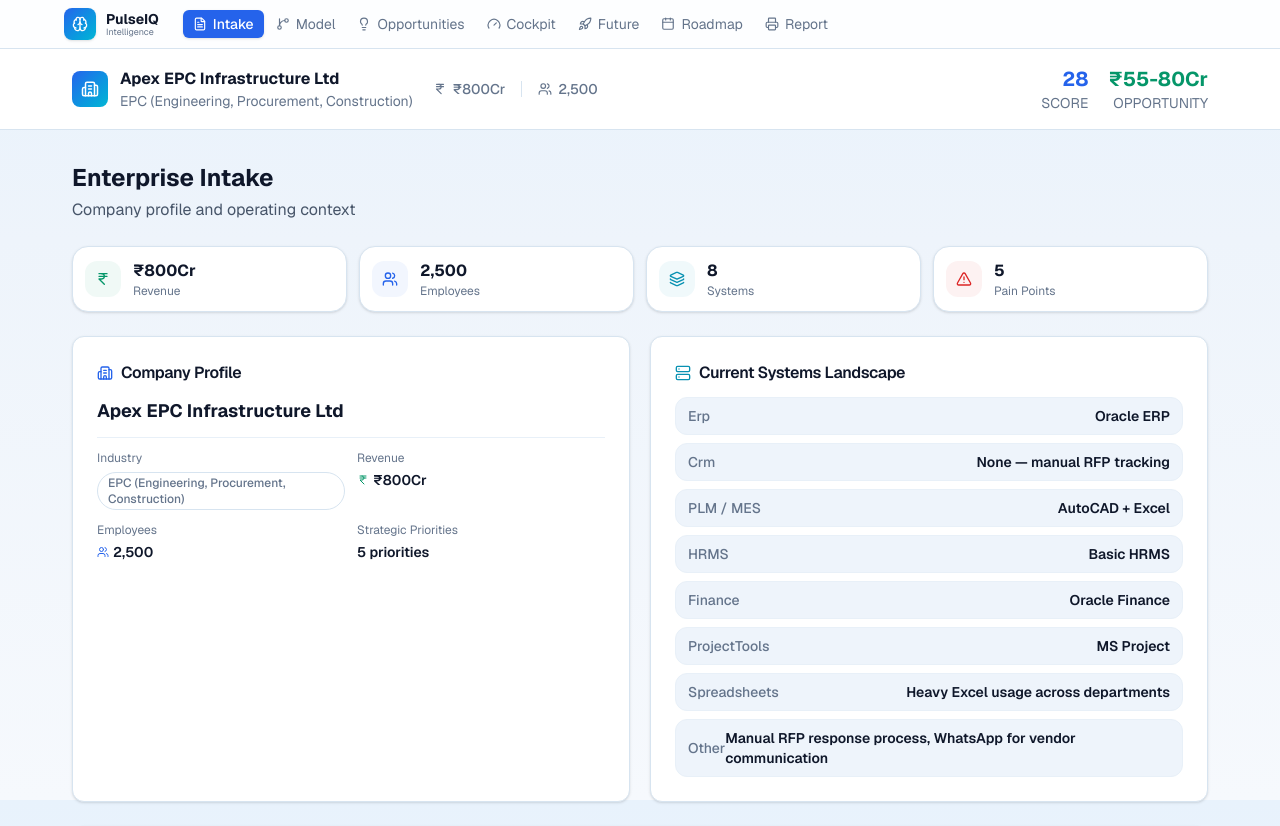
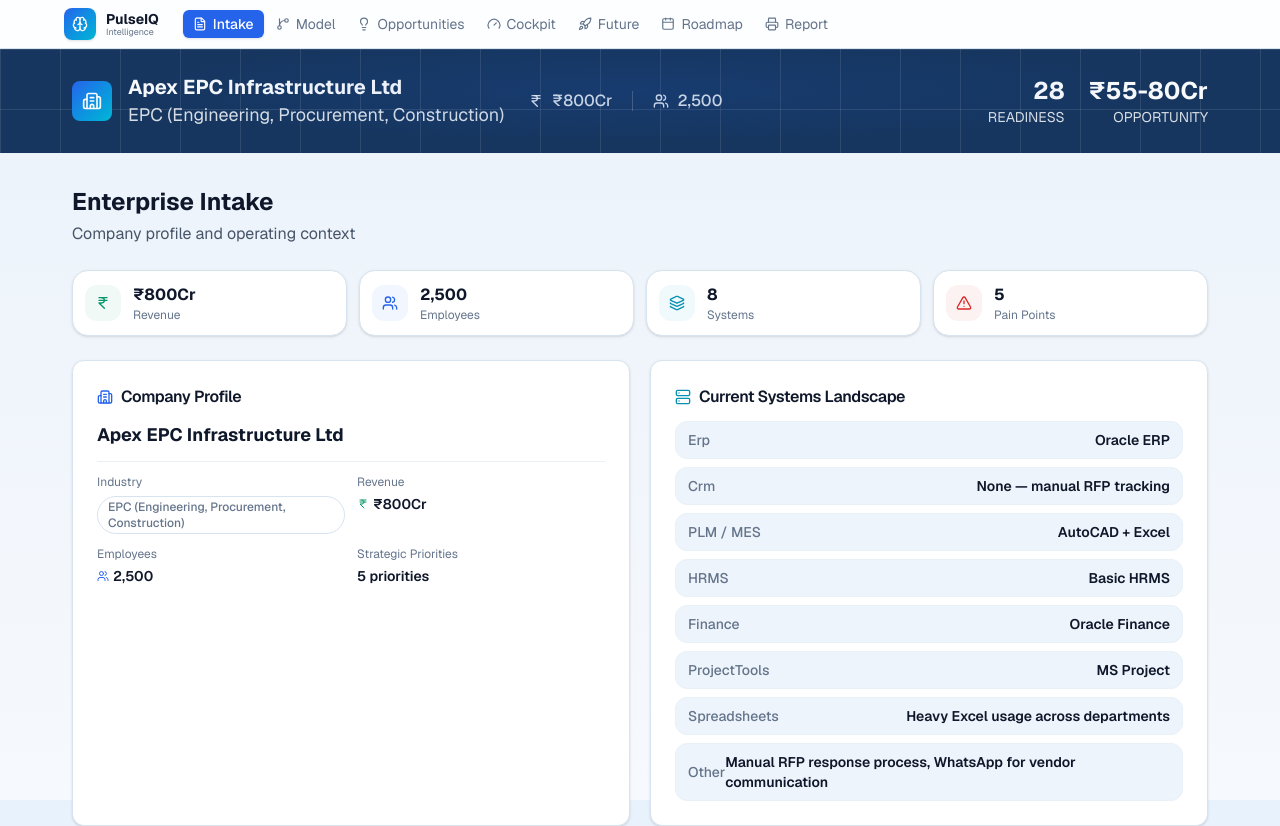
Before and after one commit to mohan69/pulseIQ, a Next.js app: page /assessment/apex-epc-infrastructure/intake in a window 1280 px wide. Shown: the top 826 px of the page. Built offline with nearby package versions, Linux system fonts and the light colour scheme.

Commit message:
Apply WinsProposal brand feel to PulseIQ inner pages

```diff
--- a/src/app/dashboard/page.tsx
+++ b/src/app/dashboard/page.tsx
@@ -44,14 +44,27 @@
         </div>
       </nav>
 
-       <main className="max-w-[1200px] mx-auto px-6 py-12">
-         <div className="bg-white rounded-2xl border border-border p-8 mb-8 shadow-sm">
-           <h2 className="text-2xl font-bold text-foreground mb-4">Enterprise Intelligence Demo Center</h2>
-           <p className="text-foreground-secondary text-lg max-w-3xl">
-             Explore how PulseIQ converts operating complexity into AI transformation priorities, business impact, and a 90-day roadmap.
-           </p>
-         </div>
-         <div className="mb-6">
+       <main className="max-w-[1200px] mx-auto px-6 py-0">
+         {/* Dark Navy Grid Banner */}
+         <section className="dark-grid-banner relative overflow-hidden">
+           <div className="hero-glow absolute inset-0" />
+           <div className="max-w-[1200px] mx-auto px-6 py-12 text-center">
+             <h2 className="text-2xl font-bold mb-4">Enterprise Intelligence Demo Center</h2>
+             <p className="text-lg max-w-3xl">
+               Explore how PulseIQ converts operating complexity into AI transformation priorities, business impact, and a 90-day roadmap.
+             </p>
+             <div className="mt-8">
+               <Link href="/assessment/bharat-heavy-fabrications/intake">
+                 <Button size="lg" className="text-base px-8 h-[52px] bg-green hover:bg-green/90 text-white shadow-lg font-semibold">
+                   Explore Demo Assessment
+                   <ArrowRight className="h-5 w-5" />
+                 </Button>
+               </Link>
+             </div>
+           </div>
+         </section>
+
+         <div className="mb-8">
            <h3 className="text-xl font-bold text-foreground mb-4">Available Demo Assessments</h3>
            <p className="text-foreground-secondary text-lg max-w-2xl">
              Select a seeded demo assessment to see how PulseIQ converts operating complexity into AI transformation priorities.
--- a/src/app/globals.css
+++ b/src/app/globals.css
@@ -114,6 +114,44 @@
   background-size: 60px 60px;
 }
 
+/* Reusable Dark Navy Grid Banner */
+.dark-grid-banner {
+  background-color: var(--hero-bg);
+  background-image:
+    linear-gradient(rgba(255,255,255,0.10) 1px, transparent 1px),
+    linear-gradient(90deg, rgba(255,255,255,0.10) 1px, transparent 1px);
+  background-size: 60px 60px;
+  color: var(--hero-text);
+}
+
+.dark-grid-banner .hero-glow {
+  background: radial-gradient(ellipse at 50% 40%, rgba(37, 99, 235, 0.12) 0%, transparent 60%);
+}
+
+/* Text variants for dark banner */
+.dark-grid-banner h1,
+.dark-grid-banner h2,
+.dark-grid-banner h3,
+.dark-grid-banner h4,
+.dark-grid-banner h5,
+.dark-grid-banner h6 {
+  color: var(--hero-text);
+}
+
+.dark-grid-banner p,
+.dark-grid-banner span,
+.dark-grid-banner div {
+  color: var(--hero-text-secondary);
+}
+
+.dark-grid-banner .text-white {
+  color: var(--hero-text);
+}
+
+.dark-grid-banner .text-white\/[0-9]+ {
+  color: var(--hero-text-secondary);
+}
+
 /* Hero Glow Effect */
 .hero-glow {
   background: radial-gradient(ellipse at 50% 40%, rgba(37, 99, 235, 0.12) 0%, transparent 60%);
--- a/src/components/layout/AssessmentShell.tsx
+++ b/src/components/layout/AssessmentShell.tsx
@@ -17,44 +17,51 @@
     <div className="min-h-screen">
       <StepProgress assessmentId={assessmentId} />
       {assessment && (
-        <div className="bg-white border-b border-border">
-          <div className="max-w-[1200px] mx-auto px-8 py-4">
-            <div className="flex items-center justify-between gap-6">
-              <div className="flex items-center gap-5 min-w-0">
-                <div className="flex items-center gap-3 shrink-0">
-                  <div className="h-9 w-9 rounded-lg bg-gradient-to-br from-accent to-cyan flex items-center justify-center">
-                    <Building2 className="h-4.5 w-4.5 text-white" />
+        <>
+          {/* Dark Navy Grid Banner for Assessment Context */}
+          <section className="dark-grid-banner relative overflow-hidden">
+            <div className="hero-glow absolute inset-0" />
+            <div className="max-w-[1200px] mx-auto px-8 py-6">
+              <div className="flex items-center justify-between gap-8">
+                <div className="flex items-center gap-6 min-w-0">
+                  <div className="flex items-center gap-4 shrink-0">
+                    <div className="h-10 w-10 rounded-lg bg-gradient-to-br from-accent to-cyan flex items-center justify-center">
+                      <Building2 className="h-5 w-5 text-white" />
                     </div>
                     <div className="min-w-0">
-                    <div className="text-base font-bold text-foreground truncate">{assessment.enterpriseProfile.companyName}</div>
-                    <div className="text-sm text-muted">{assessment.enterpriseProfile.industry}</div>
+                      <div className="text-xl font-bold text-white truncate">{assessment.enterpriseProfile.companyName}</div>
+                      <div className="text-lg text-white/90">{assessment.enterpriseProfile.industry}</div>
                     </div>
                   </div>
-                <div className="hidden md:flex items-center gap-4 text-sm text-muted">
-                  <div className="flex items-center gap-1.5">
-                    <IndianRupee className="h-3.5 w-3.5" />
+                  <div className="hidden md:flex items-center gap-5 text-white/90">
+                    <div className="flex items-center gap-2">
+                      <IndianRupee className="h-4 w-4" />
                       <span className="font-medium">{assessment.enterpriseProfile.revenueRange}</span>
                     </div>
-                  <div className="w-px h-4 bg-border" />
-                  <div className="flex items-center gap-1.5">
-                    <Users className="h-3.5 w-3.5" />
+                    <div className="w-px h-5 bg-white/20" />
+                    <div className="flex items-center gap-2">
+                      <Users className="h-4 w-4" />
                       <span className="font-medium">{assessment.enterpriseProfile.employeeCount.toLocaleString()}</span>
                     </div>
                   </div>
                 </div>
-              <div className="flex items-center gap-5 shrink-0">
+                <div className="flex items-center gap-6">
                   <div className="text-right">
-                  <div className="text-xl font-bold text-accent">{assessment.cockpit.transformationScore}</div>
-                  <div className="text-sm text-muted uppercase">Score</div>
+                    <div className="text-2xl font-bold text-white">{assessment.cockpit.transformationScore}</div>
+                    <div className="text-sm text-white/70 uppercase">Readiness</div>
                   </div>
                   <div className="text-right">
-                  <div className="text-xl font-bold text-success">{assessment.cockpit.opportunityValue}</div>
-                  <div className="text-sm text-muted uppercase">Opportunity</div>
+                    <div className="text-2xl font-bold text-white">{assessment.cockpit.opportunityValue}</div>
+                    <div className="text-sm text-white/70 uppercase">Opportunity</div>
                   </div>
                 </div>
               </div>
             </div>
-        </div>
+          </section>
+
+          {/* Optional separator */}
+          <div className="border-t border-border/20"></div>
+        </>
       )}
       <main className="max-w-[1200px] mx-auto px-8 py-8">{children}</main>
     </div>
```
Lines whose indentation alone changed are shown as unchanged.
